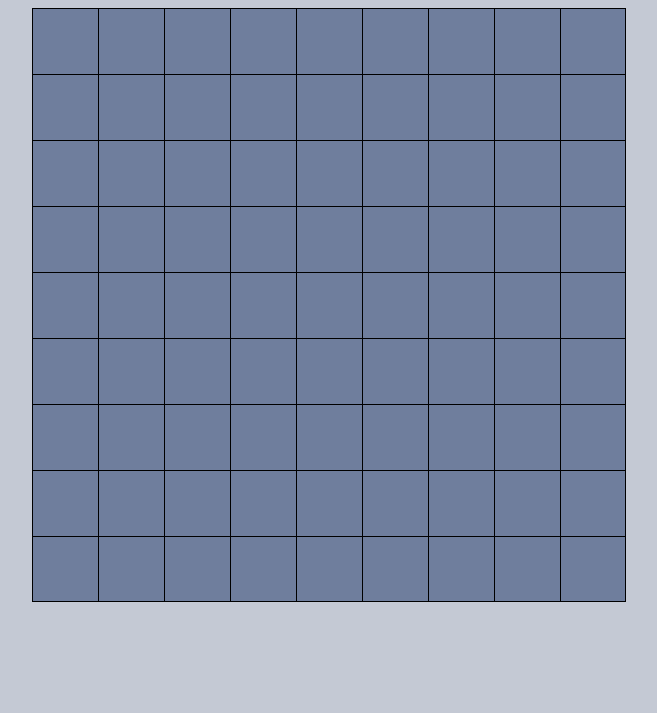
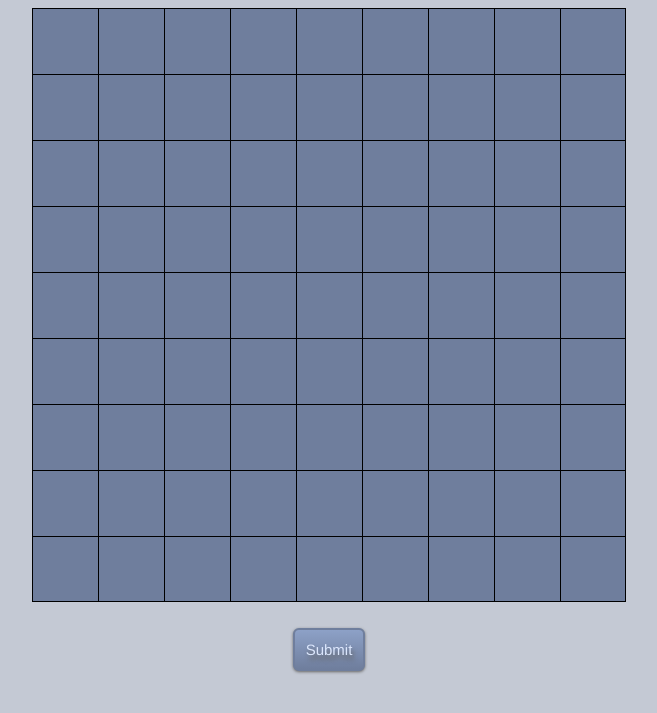
Before and after one commit to BranchofLight/MineSweeperJS, a website: page html/main.htm in a window 1280 px wide. Shown: the part 85-798 px from the top of the page, without its empty margins (311-968 px from the left). Drawn offline with nearby package versions, Linux system fonts and the light colour scheme; files that its build step writes are made by us from their sources.

Commit message:
Added submit button and changed all button's style
Fixes #29

```diff
--- a/css/stylesheet.css
+++ b/css/stylesheet.css
@@ -36,11 +36,13 @@ body * {
 }
 
 #welcome h1 {
+	color: #724580;
 	font-family: 'Arimo', sans-serif;
 	font-size: 2.5em;
 }
 
 #welcome h2 {
+	color: #724580;
 	font-family: 'Arimo', sans-serif;
 	font-size: 1.75em;
 	margin-top: 10%;
@@ -129,3 +131,35 @@ body * {
 .cell.flagged {
 	background: #9F3A44;
 }
+
+.center-button {
+	text-align: center;
+}
+
+.btn {
+  background: #8da1c7;
+  background-image: -webkit-linear-gradient(top, #8da1c7, #6f7e9d);
+  background-image: -moz-linear-gradient(top, #8da1c7, #6f7e9d);
+  background-image: -ms-linear-gradient(top, #8da1c7, #6f7e9d);
+  background-image: -o-linear-gradient(top, #8da1c7, #6f7e9d);
+  background-image: linear-gradient(to bottom, #8da1c7, #6f7e9d);
+  -webkit-border-radius: 6;
+  -moz-border-radius: 6;
+  border-radius: 6px;
+  text-shadow: 2px 5px 4px #666666;
+  -webkit-box-shadow: 0px 1px 3px #666666;
+  -moz-box-shadow: 0px 1px 3px #666666;
+  box-shadow: 0px 1px 3px #666666;
+  font-family: 'Arimo', sans-serif;
+  color: #dbe6fc;
+  font-size: 15px;
+  padding: 11px;
+  border: solid #6f7e9d 2px;
+  text-decoration: none;
+	margin-top: 2%;
+}
+.btn:hover {
+  background: #6f7e9d;
+  text-decoration: none;
+	cursor: pointer;
+}
--- a/html/main.htm
+++ b/html/main.htm
@@ -27,7 +27,7 @@
 					<input type="radio" name="difficulty" id="impossible">
 					<label for="impossible">Impossible</label><br>
 
-					<button id="quick-play-button">Play</button>
+					<button class="btn" id="quick-play-button">Play</button>
 				</form>
 
 				<h2>Custom Game</h2>
@@ -41,7 +41,7 @@
 				<p id="mines-select">Mines (no more than 100% of cells):</p>
 				<input type="text" name="mines-text" size="2" id="mines-input"><br>
 
-				<button id="custom-play-button">Play</button>
+				<button class="btn" id="custom-play-button">Play</button>
 			</div>
 		</div>
 	</body>
--- a/src/view.js
+++ b/src/view.js
@@ -3,6 +3,7 @@
  * Source:  src/view.js
  */
 
+/* Placeholder */
 var removeWelcomeView = function() {
 	$('#welcome').remove();
 };
@@ -65,6 +66,13 @@ var gameView = function() {
 		setResizeEvent(function() {
 			setCellDimensions();
 		});
+	};
+
+	var displaySubmitButton = function() {
+		var html = "<div class=\"center-button\">";
+		html += "<button class=\"btn\" id=\"submit-solution\">Submit</button>";
+		html += "</div>";
+		$('#game-field').after(html);
 	};
 
 	/**
@@ -148,6 +156,7 @@ var gameView = function() {
 		displayGameView: function() {
 			displayHeader();
 			displayField();
+			displaySubmitButton();
 		},
 		/**
 		 * Refreshes the view for the given cell
```
Also changed, not shown: dist/build.js.
